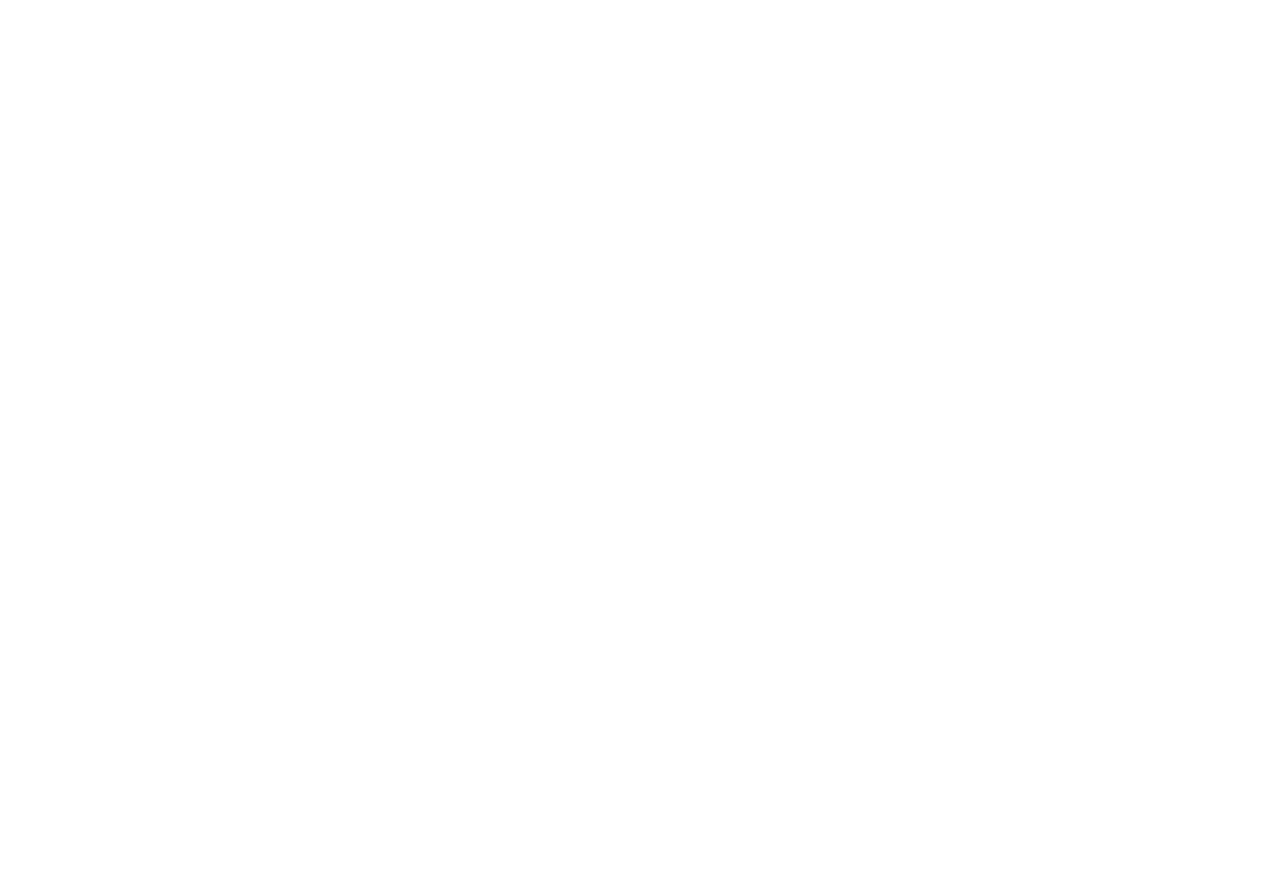
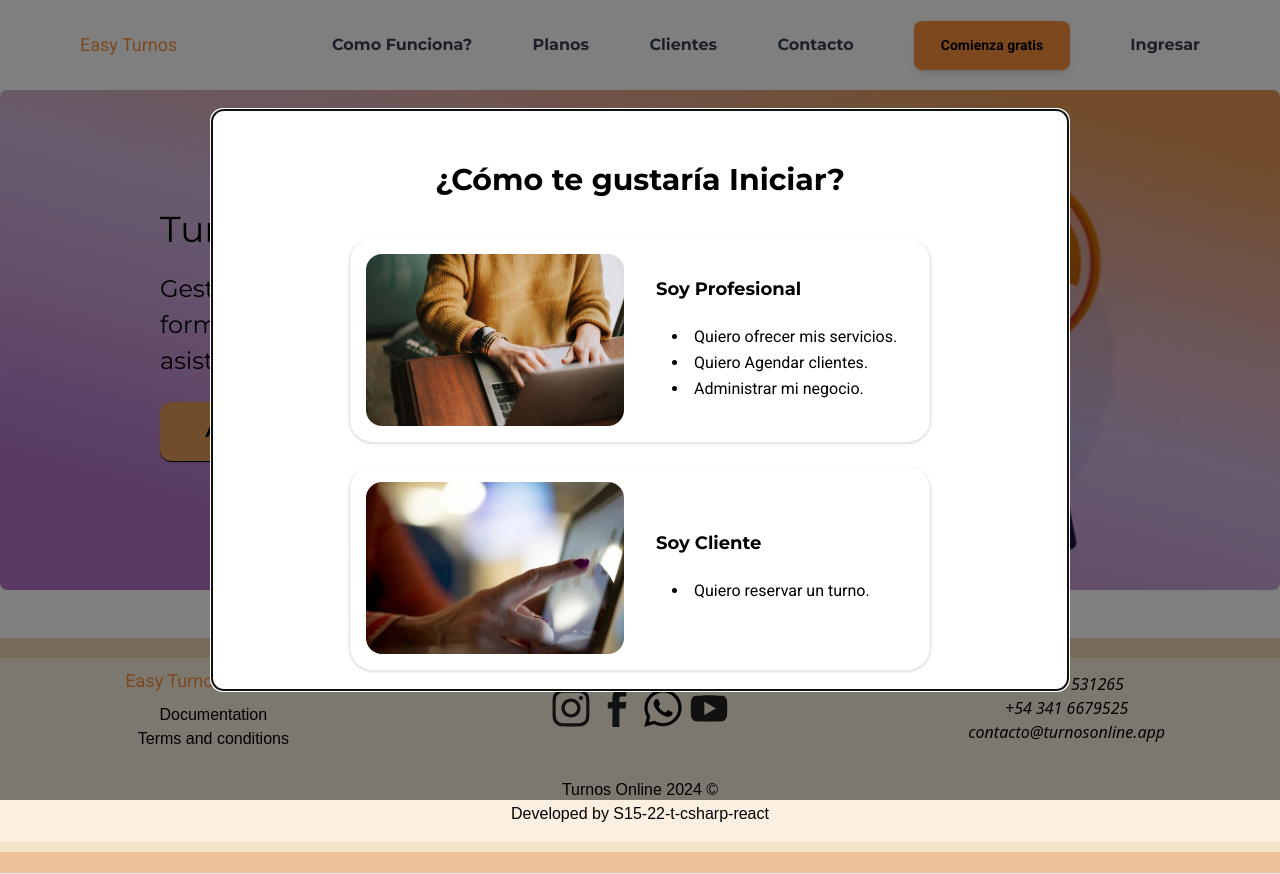
Before and after one commit to NoCountrySimulacion/EasyTurnos, a React (Vite) app in the folder Frontend/: page /loginOptions in a window 1280 px wide. Before the commit this address had no page. Before the commit the page ends 800 px from the top, so only its background shows below. Built offline with nearby package versions, Linux system fonts and the light colour scheme; a web font is replaced by a local one.

Commit message:
feat:addLoginOptions

```diff
--- /dev/null
+++ b/Frontend/src/auth/components/form/LoginOptions.tsx
@@ -0,0 +1,80 @@
+import { useState, useContext } from 'react'
+import { useId } from 'react'
+import '@material/web/textfield/outlined-text-field.js'
+import { useNavigate } from 'react-router-dom'
+import { FacebookLogo, GoogleLogo, Ojo_password } from '../icons/Icons'
+import { ErrorMessage, Formik, FormikHelpers } from 'formik'
+import * as Yup from 'yup'
+import { registerSchema } from '../../utils/validation'
+import { AuthContext } from '../../context/AuthProvider'
+import { AuthContextType } from '../../typescript/interface'
+
+export default function LoginOptions(): React.ReactElement {
+	const authContext = useContext<AuthContextType | undefined>(AuthContext)
+
+	if (!authContext) {
+		throw new Error('AuthContext must be used within an AuthProvider')
+	}
+
+	const navigate = useNavigate()
+
+	return (
+		<div className='w-full h-[500px] flex flex-col items-center gap-7'>
+			<h2 className=' text-3xl font-semibold font-["Montserrat"] p-3'>¿Cómo te gustaría Iniciar?</h2>
+			<div
+				onClick={() => navigate('/login')}
+				className='w-3/4 h-[200px] flex flex-col items-center gap-4 cursor-pointer'
+			>
+				<div className='w-full max-w-4xl p-4 bg-white rounded-3xl shadow border border-t-0 flex flex-col md:flex-row justify-start items-center gap-4 md:gap-8'>
+					<div className='flex justify-center items-center w-full md:w-1/2'>
+						<img
+							className='w-full h-auto md:h-55 rounded-2xl object-cover'
+							src='/images/loginoptions-man-work.webp'
+							alt='Profesionales'
+						/>
+					</div>
+					<div className='flex flex-col justify-start items-start gap-4 md:gap-6 w-full md:w-1/2'>
+						<div className='text-center md:text-left'>
+							<div className="text-black text-lg font-semibold font-['Montserrat'] leading-tight">
+								Soy Profesional
+							</div>
+						</div>
+						<div className='text-center md:text-left'>
+							<ul className="text-black text-base font-normal font-['Roboto'] leading-relaxed list-disc list-inside ml-4">
+								<li>Quiero ofrecer mis servicios.</li>
+								<li>Quiero Agendar clientes.</li>
+								<li>Administrar mi negocio.</li>
+							</ul>
+						</div>
+					</div>
+				</div>
+			</div>
+			<div
+				onClick={() => navigate('/login')}
+				className='w-full flex flex-col items-center gap-4 cursor-pointer'
+			>
+				<div className='w-3/4 max-w-4xl p-4 bg-white rounded-3xl shadow border border-t-0  flex flex-col md:flex-row justify-start items-center gap-4 md:gap-8'>
+					<div className='flex justify-center items-center w-full md:w-1/2'>
+						<img
+							className='w-full h-auto md:h-55 rounded-2xl object-cover'
+							src='/images/loginoptions-screen-hand.webp'
+							alt='Clientes'
+						/>
+					</div>
+					<div className='flex flex-col justify-start items-start gap-4 md:gap-6 w-full md:w-1/2'>
+						<div className='text-center md:text-left'>
+							<div className="text-black text-lg font-semibold font-['Montserrat'] leading-tight">
+								Soy Cliente
+							</div>
+						</div>
+						<div className='text-center md:text-left'>
+							<ul className="text-black text-base font-normal font-['Roboto'] leading-relaxed list-disc list-inside ml-4">
+								<li>Quiero reservar un turno.</li>
+							</ul>
+						</div>
+					</div>
+				</div>
+			</div>
+		</div>
+	)
+}
--- /dev/null
+++ b/Frontend/src/auth/components/form/LoginOptionsModal.tsx
@@ -0,0 +1,35 @@
+import React, {  useRef } from 'react'
+import { useLocation } from 'react-router-dom'
+import Modal from '@mui/material/Modal'
+import Box from '@mui/material/Box'
+import { useNavigate } from 'react-router-dom'
+import LoginOptions from './LoginOptions'
+
+const LoginOptionsModal: React.FC = () => {
+	const location = useLocation()
+	const navigate = useNavigate()
+	const modalRef = useRef<HTMLDivElement>(null)
+
+	const isLoginPage = location.pathname === '/loginOptions'
+
+	const handleCloseModal = () => {
+		navigate('/')
+	}
+
+
+	return (
+		<Modal
+			open={isLoginPage}
+			onClose={handleCloseModal}
+			aria-labelledby='login-modal-title'
+			aria-describedby='login-modal-description'
+			className='flex justify-center items-center'
+		>
+			<Box ref={modalRef} className='flex items-center justify-center bg-white p-10 rounded-xl '>
+				<LoginOptions />
+			</Box>
+		</Modal>
+	)
+}
+
+export default LoginOptionsModal
--- a/Frontend/src/layout/components/navbar/NavbarListItems.tsx
+++ b/Frontend/src/layout/components/navbar/NavbarListItems.tsx
@@ -29,7 +29,7 @@
 					</NavLink>
 				</li>
 				<li className='cursor-pointer hover:text-orange-400'>
-					<NavLink to='/login'>Ingresar</NavLink>
+					<NavLink to='/loginOptions'>Ingresar</NavLink>
 				</li>
 			</ul>
 			<LoginModal />
--- a/Frontend/src/routes/AppRoutes.tsx
+++ b/Frontend/src/routes/AppRoutes.tsx
@@ -5,8 +5,9 @@
 import Planos from '../landing/components/planos/Planos'
 import ComoFunciona from '../landing/components/comoFunciona/ComoFunciona'
 import Clientes from '../landing/components/clientes/Clientes'
+import SignUpModal from '../auth/components/form/SingUpModal'
+import LoginOptionsModal from '../auth/components/form/LoginOptionsModal'
 import LoginModal from '../auth/components/form/LoginModal'
-import SignUpModal from '../auth/components/form/SingUpModal'
 
 export default function AppRoutes() {
 	return (
@@ -18,6 +19,8 @@
 					<Route path='/planos' element={<Planos />} />
 					<Route path='/clientes' element={<Clientes />} />
 					<Route path='/login' element={<LoginModal />} />
+
+					<Route path='/loginOptions' element={<LoginOptionsModal />} />
 					<Route path='/register' element={<SignUpModal />} />
 				</Route>
 				<Route path='/home' element={<Home />} />
```
Also changed, not shown: Frontend/public/images/loginoptions-man-work.webp (added), Frontend/public/images/loginoptions-screen-hand.webp (added).
